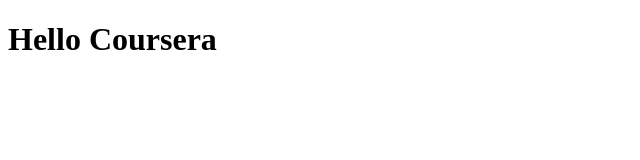
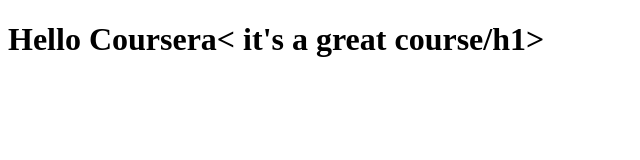
Before and after one commit to Hajar31/MonDepot, a plain HTML site: page index.html in a window 1280 px wide. Shown: the whole page, without its empty margins (0-640 px from the left). Drawn offline with Linux system fonts and the light colour scheme.

Commit message:
SMALL ADDITION TO OUR PAGE CONTENT

```diff
--- a/index.html
+++ b/index.html
@@ -6,6 +6,6 @@
 	<title>ello Cousera</title>
 </head>
 <body>
-	<h1>Hello Coursera</h1>
+	<h1>Hello Coursera< it's a great course/h1>
 </body>
 </html>
```
